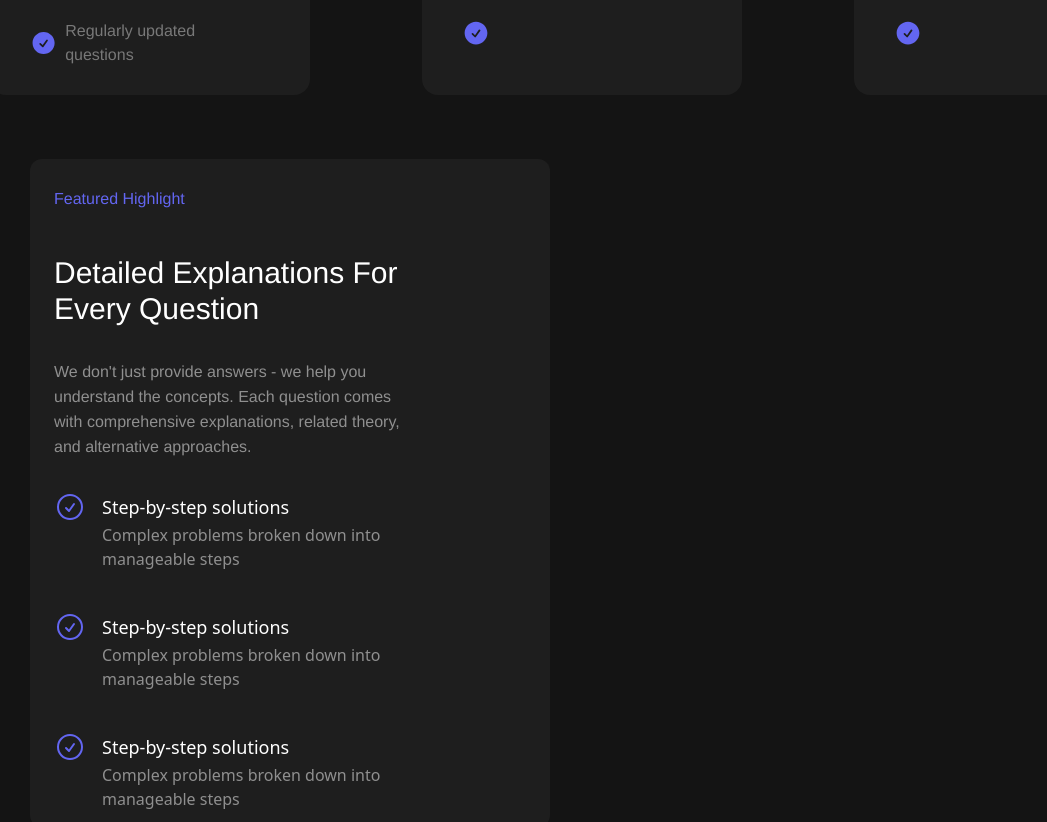
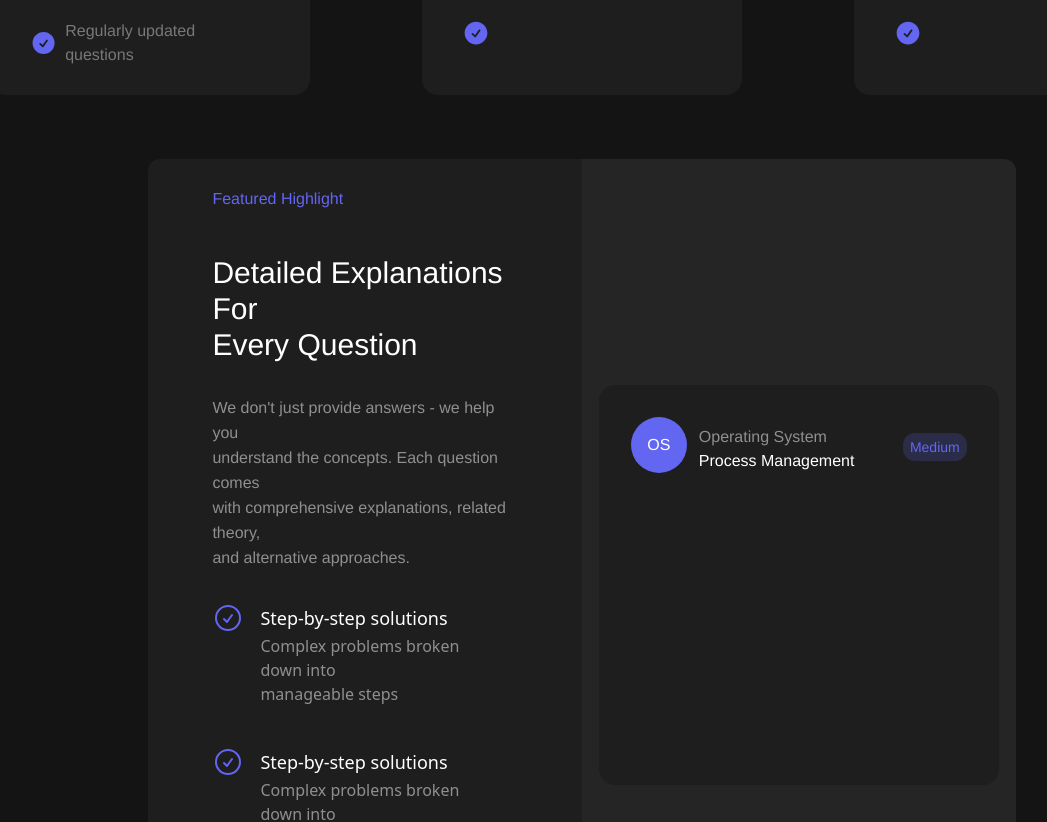
Before and after one commit to SHUBH4M13/OnlineAssement, a React (Vite) app: page / in a window 1280 px wide. Shown: the part 1460-2282 px from the top of the page, without its empty margins (58-1105 px from the left). Built offline with nearby package versions, Linux system fonts and the light colour scheme.

Commit message:
made new component folder

```diff
--- a/src/Components/HomePage/HomeFeatures/DetailExplainBox.jsx
+++ b/src/Components/HomePage/HomeFeatures/DetailExplain/DetailExplainBox.jsx
@@ -1,9 +1,12 @@
 import React from 'react'
 import { CheckCircleIcon } from '@heroicons/react/24/outline'
+import ExplanationWrapper from './ExplanationWrapper'
+
 export default function DetailExplainBox() {
     return (
         <div className=' px-10  w-8/10 flex'>
-            <div className='w-6/10 bg-[#1e1e1e] rounded-xl '>
+
+            <div className=' w-5/10 bg-[#1e1e1e] rounded-tl-xl rounded-bl-xl px-10'>
                 <div className=' px-6 py-7'>
                     <h3 className=' font-Helvetica font-medium text-[#6366f1] '>Featured Highlight</h3>
                 </div>
@@ -49,9 +52,15 @@ export default function DetailExplainBox() {
                 </div>
 
             </div>
+
+            <div className='bg-[#252525]  w-5/10 rounded-tr-xl rounded-br-xl flex justify-center items-center '>
+                <ExplanationWrapper/>
+            </div>
+
         </div>
     )
 }
 
+//6366f1.
+//252525
 //1e1e1e
-//6366f1
--- /dev/null
+++ b/src/Components/HomePage/HomeFeatures/DetailExplain/ExplanationWrapper.jsx
@@ -0,0 +1,41 @@
+import React from 'react'
+
+export default function ExplanationWrapper() {
+    return (
+        <div className=' flex'>
+
+            <div className=' px-8 py-8 w-100 h-100 bg-[#1e1e1e] flex rounded-2xl'>
+
+                <div className=' w-full flex justify-between'>
+
+                    <div className='flex '>
+                        <div className=' w-14 h-14 bg-[#6366f1] rounded-full flex justify-center items-center'>
+                            <p className='font-Helvetica text-white font-medium'>OS</p>
+
+                        </div>
+                        <div className=' px-3 py-2 '>
+                            <p className='font-Helvetica text-white/50'>Operating System</p>
+                            <p className='font-Helvetica text-white'>Process Management</p>
+                        </div>
+                    </div>
+
+
+
+
+                    <div className=' py-4'>
+                        <div className=' w-16 h-7 bg-[#6365f132] p-3 flex justify-center items-center rounded-xl'>
+                            <p className='font-Helvetica text-[#6366f1] text-sm '>Medium</p>
+                        </div>
+                    </div>
+
+                </div>
+
+            </div>
+
+        </div>
+    )
+}
+
+//6366f1
+//252525
+//1e1e1e
--- a/src/Components/HomePage/HomeFeatures/Features.jsx
+++ b/src/Components/HomePage/HomeFeatures/Features.jsx
@@ -1,6 +1,6 @@
 import React from 'react'
 import FeatureCard from './FeatureCard'
-import DetailExplainBox from './DetailExplainBox'
+import DetailExplainBox from './DetailExplain/DetailExplainBox'
 export default function Features() {
     return (
         <div className='bg-[#141414] '>
@@ -41,7 +41,7 @@ export default function Features() {
                 </div>
             </div>
 
-            <div className=' py-8 px-12 '>
+            <div className=' py-8 px-12 flex justify-center items-center '>
                 <DetailExplainBox/>
             </div>
 
```
